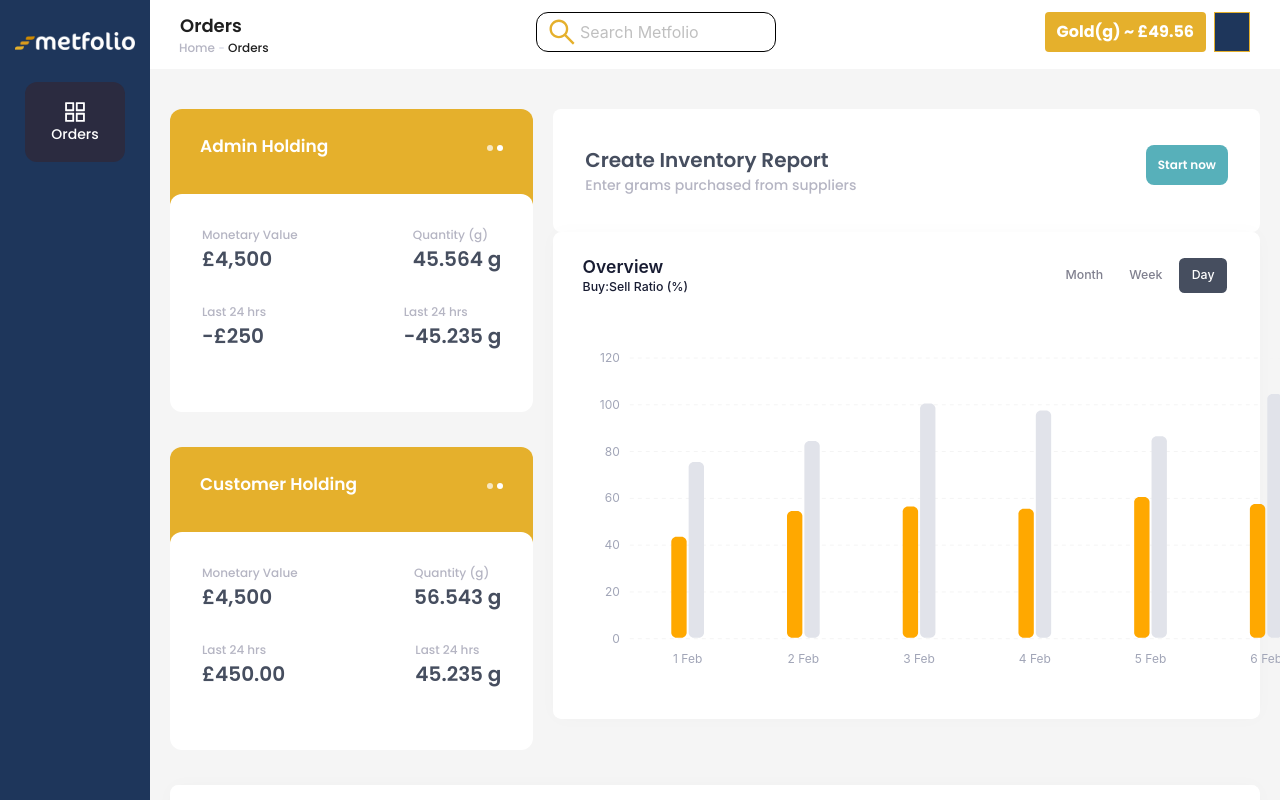
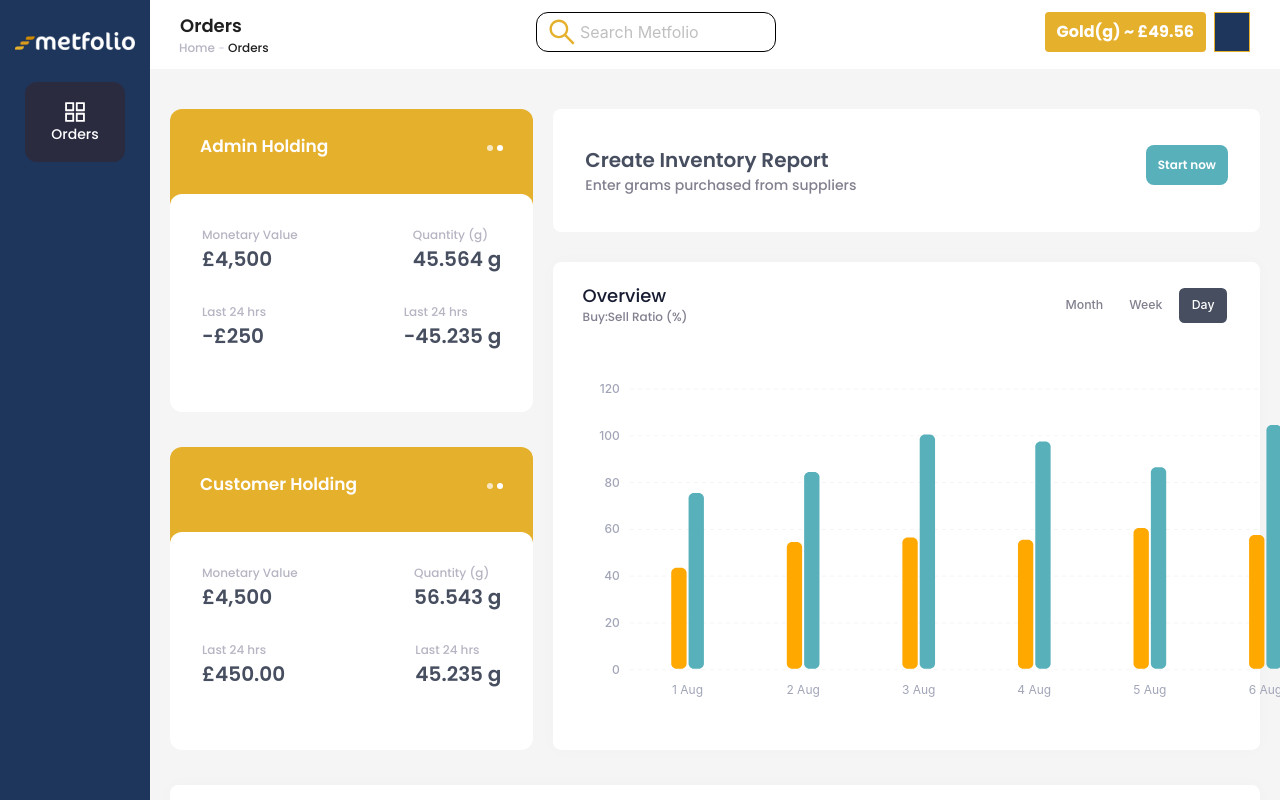
Before and after one commit to Metfolio-UK/admin_panel_react, a React (Create React App) app: page / in a window 1280 px wide. Shown: the top 800 px of the page. Built offline with nearby package versions, Linux system fonts and the light colour scheme; some icons are missing.

Commit message:
Changes in alignment

```diff
--- a/src/components/BuyOrders.js
+++ b/src/components/BuyOrders.js
@@ -141,7 +141,7 @@ const BuyOrders = ({className}) => {
         }
     };
   return (
-    <div className={`card ${className}`}>
+    <div className={`card ${className}`} >
       {/* begin::Header */}
       <div style={cssStyle.cardpadding} className='card-header border-0 pt-5'>
         <h3 className='card-title align-items-start flex-column'>
--- a/src/components/Chart.js
+++ b/src/components/Chart.js
@@ -4,6 +4,8 @@ import ApexCharts, {ApexOptions} from 'apexcharts';
 import {Dropdown1} from '../_metronic/partials/content/dropdown/Dropdown1.tsx';
 import {getCSS, getCSSVariableValue} from '../_metronic/assets/ts/_utils/DomHelpers.ts';
 import {useThemeMode} from '../_metronic/partials/layout/theme-mode/ThemeModeProvider.tsx';
+import { greyColor,blacky, tealColor } from '../const';
+import { css } from 'styled-components';
 
 const ChartsWidget1 = ({className}) => {
     const cssStyle = {
@@ -12,6 +14,34 @@ const ChartsWidget1 = ({className}) => {
         },
         greyColor:{
             color:'#80808F',
+        },
+        ratio:{
+          color:"#80808F",
+          fontFamily: 'Poppins',
+          fontSize: '12px',
+          fontWeight: '500',
+          lineHeight: '21px',
+          letterSpacing: '0em',
+          textAlign: 'left',
+        },
+        level:{
+          fontFamily: 'Poppins',
+          fontSize: '12px',
+          fontWeight: '500',
+          lineHeight: '21px',
+          letterSpacing: '0em',
+          textAlign: 'left',
+
+        },
+        ov:{
+          fontFamily: 'Poppins',
+          fontSize: '18px',
+          fontWeight: '500',
+          lineHeight: '21px',
+          letterSpacing: '0em',
+          textAlign: 'left',
+          colors: blacky,
+
         }
     };
   const chartRef = useRef(null);
@@ -42,13 +72,13 @@ const ChartsWidget1 = ({className}) => {
   }, [chartRef, mode]);
 
   return (
-    <div className={`card ${className}`}>
+    <div style={{marginBottom:'30px'}} className={`card ${className}`}>
       {/* begin::Header */}
       <div className='card-header border-0 pt-5'>
         <h3 className='card-title align-items-start flex-column'>
-          <span className='card-label fw-bold fs-3 mb-1'>Overview</span>
+          <span style={cssStyle.ov}>Overview</span>
 
-          <span className='text-muted fw-semibold fs-7'>Buy:Sell Ratio (%)</span>
+          <span style={cssStyle.ratio}>Buy:Sell Ratio (%)</span>
         </h3>
 
         {/* begin::Toolbar */}
@@ -82,7 +112,7 @@ const ChartsWidget1 = ({className}) => {
       {/* end::Header */}
 
       {/* begin::Body */}
-      <div className='card-body'>
+      <div className='card-body' >
         {/* begin::Chart */}
         <div ref={chartRef} id='kt_charts_widget_2_chart' style={{height: '350px'}}></div>
         {/* end::Chart */}
@@ -138,7 +168,7 @@ function getChartOptions(height) {
       colors: ['transparent'],
     },
     xaxis: {
-      categories: ['1 Feb', '2 Feb', '3 Feb', '4 Feb', '5 Feb', '6 Feb'],
+      categories: ['1 Aug', '2 Aug', '3 Aug', '4 Aug', '5 Aug', '6 Aug'],
       axisBorder: {
         show: false,
       },
@@ -155,8 +185,13 @@ function getChartOptions(height) {
     yaxis: {
       labels: {
         style: {
+          fontFamily: 'Poppins',
+          fontSize: '12px',
+          fontWeight: '500',
+          lineHeight: '21px',
+          letterSpacing: '0em',
+          textAlign: 'left',
           colors: labelColor,
-          fontSize: '12px',
         },
       },
     },
@@ -194,7 +229,7 @@ function getChartOptions(height) {
         },
       },
     },
-    colors: ['#FFA800', secondaryColor],
+    colors: ['#FFA800', tealColor],
     grid: {
       borderColor: borderColor,
       strokeDashArray: 4,
--- a/src/components/InventoryReport.js
+++ b/src/components/InventoryReport.js
@@ -32,15 +32,17 @@ const InvReport = () => {
           padding:"36px 32px",
           backgroundColor:'white',
           borderRadius:'8px',
-          justifyContent:'space-between'
+          justifyContent:'space-between',
+          marginBottom: '30px'
         },
         fadedText:{
           fontFamily: 'Poppins',
           fontSize: '14px',
           fontWeight: '500',
+          lineHeight: '21px',
           letterSpacing: '0em',
           textAlign: 'left',
-          color:greyColor,
+          color:'#80808F',
       },
       navyText:{
           fontFamily: 'Poppins',
--- a/src/const.js
+++ b/src/const.js
@@ -7,7 +7,7 @@ export const menuSelectedColor = '#2b2b40';
 export const tealColor = "#57B0BA";
 export const paginationColor = "#F3F6F9";
 export const navyColor = "#464E5F";
-
+export const blacky = "#212121";
 
 export const isMobile = (width) => {
     return width<768;
```
